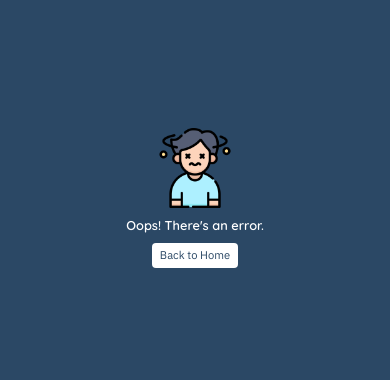
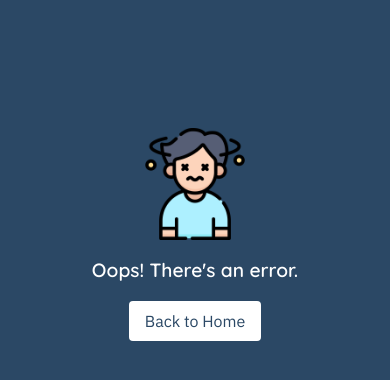
Before and after one commit to PriyanshuSharma0326/weather-now, a React (Create React App) app: page / in a window 390 px wide. Shown: the top 380 px of the page. Built offline with nearby package versions, Linux system fonts and the light colour scheme; no server answers; a web font is replaced by a local one.

Commit message:
Update Error.jsx

```diff
--- a/src/components/Error/Error.jsx
+++ b/src/components/Error/Error.jsx
@@ -9,13 +9,12 @@ export default function Error() {
         <div className='mt-32'>
             <img
                 src={require('./media/dizzy.png')}
-                className='w-20 h-20 md:w-28 md:h-28 lg:w-48 lg:h-48 mx-auto'
+                className='w-28 h-28 lg:w-48 lg:h-48 mx-auto'
                 alt='Error'
             />
-            <h2 className='text-center mt-2 md:mt-4 text-white text-[0.8rem] md:text-[1.2rem] lg:text-[2rem] cursor-default'>Oops! There's an error.</h2>
+            <h2 className='text-center mt-4 text-white text-[1.2rem] md:text-[2rem] cursor-default'>Oops! There's an error.</h2>
             <div className='flex'>
-                <h5 onClick={refreshPage} className='px-2 py-1 md:px-4 md:py-2 bg-white rounded-[4px] mx-auto mt-2 md:mt-4 cursor-pointer text-[#2B4865] text-[0.7rem] md:text-[1rem] font-medium'>Back to Home</h5>
-                {/* <FontAwesomeIcon icon={faArrowsRotate} onClick={refreshPage} className='text-white w-10 h-10 mt-4 cursor-pointer' /> */}
+                <h5 onClick={refreshPage} className='px-4 py-2 bg-white rounded-[4px] mx-auto mt-4 cursor-pointer text-[#2B4865] text-[1rem] font-medium'>Back to Home</h5>
             </div>
         </div>
     );
```
